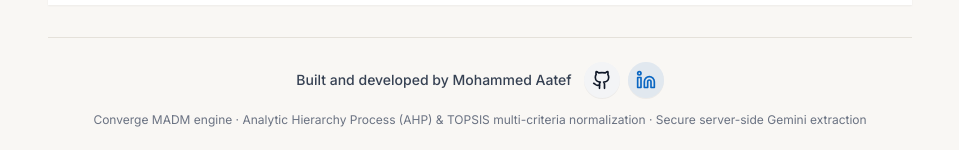
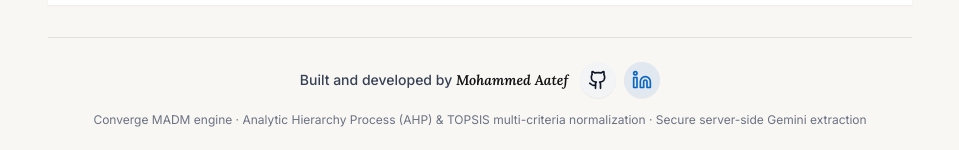
Before and after one commit to TR-Mohd/converge-madm, a React (Vite) app: page / in a window 1280 px wide. Shown: the part 802-952 px from the top of the page, without its empty margins (160-1119 px from the left). Built offline with nearby package versions, Linux system fonts and the light colour scheme.

Commit message:
feat: style Mohammed Aatef in footer with serif italic and accent color

```diff
--- a/src/App.tsx
+++ b/src/App.tsx
@@ -378,7 +378,10 @@ export default function App() {
         <div className="border-t border-[#E5E1DA] dark:border-[#262A33] pt-6 text-center space-y-3">
           <div className="flex flex-wrap items-center justify-center gap-3">
             <span className="text-sm font-medium text-gray-700 dark:text-[#D1D5DB]">
-              Built and developed by Mohammed Aatef
+              Built and developed by{" "}
+              <span className="font-serif italic font-bold text-[#121212] dark:text-[#F59E0B]">
+                Mohammed Aatef
+              </span>
             </span>
             <div className="flex items-center gap-2">
               <a
```
